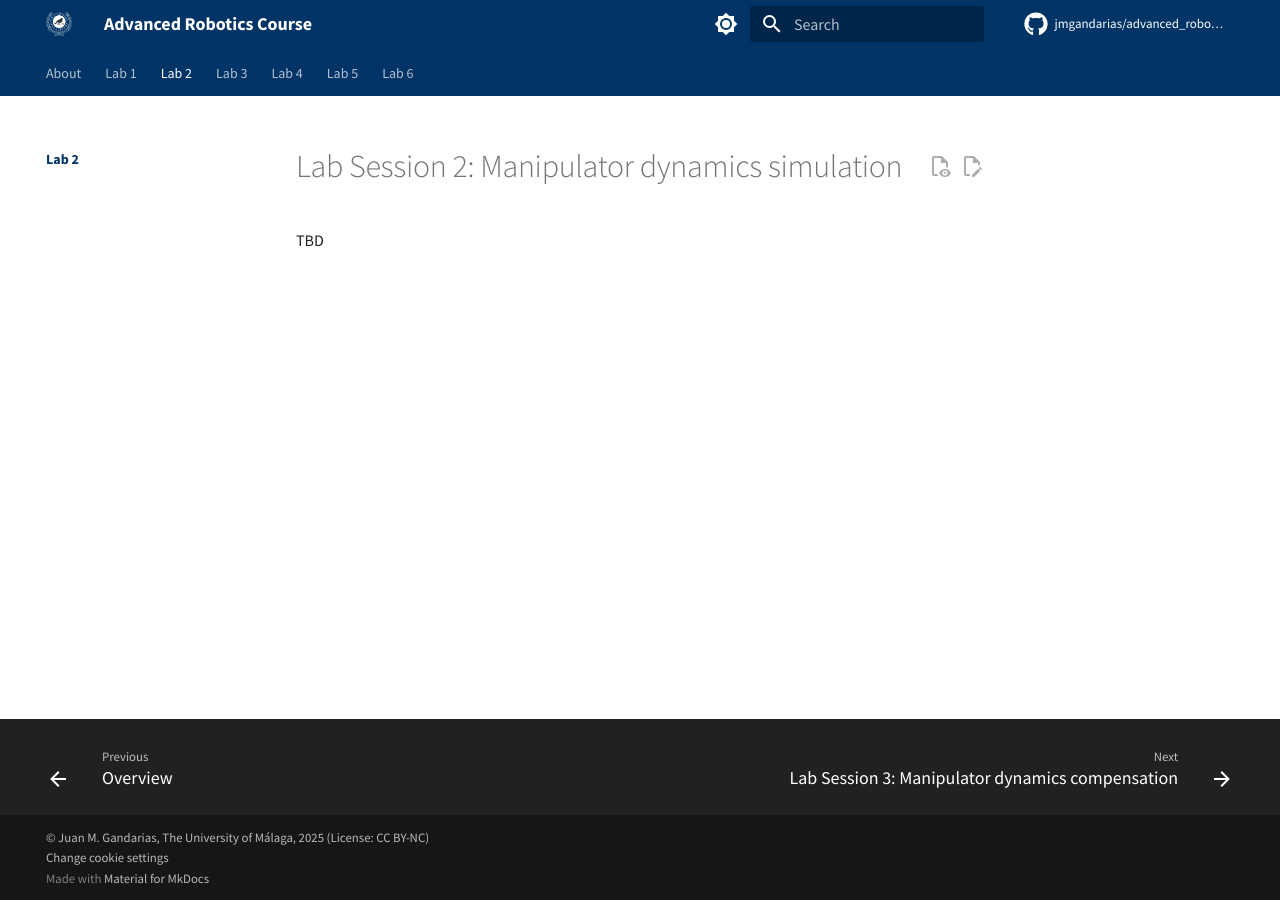
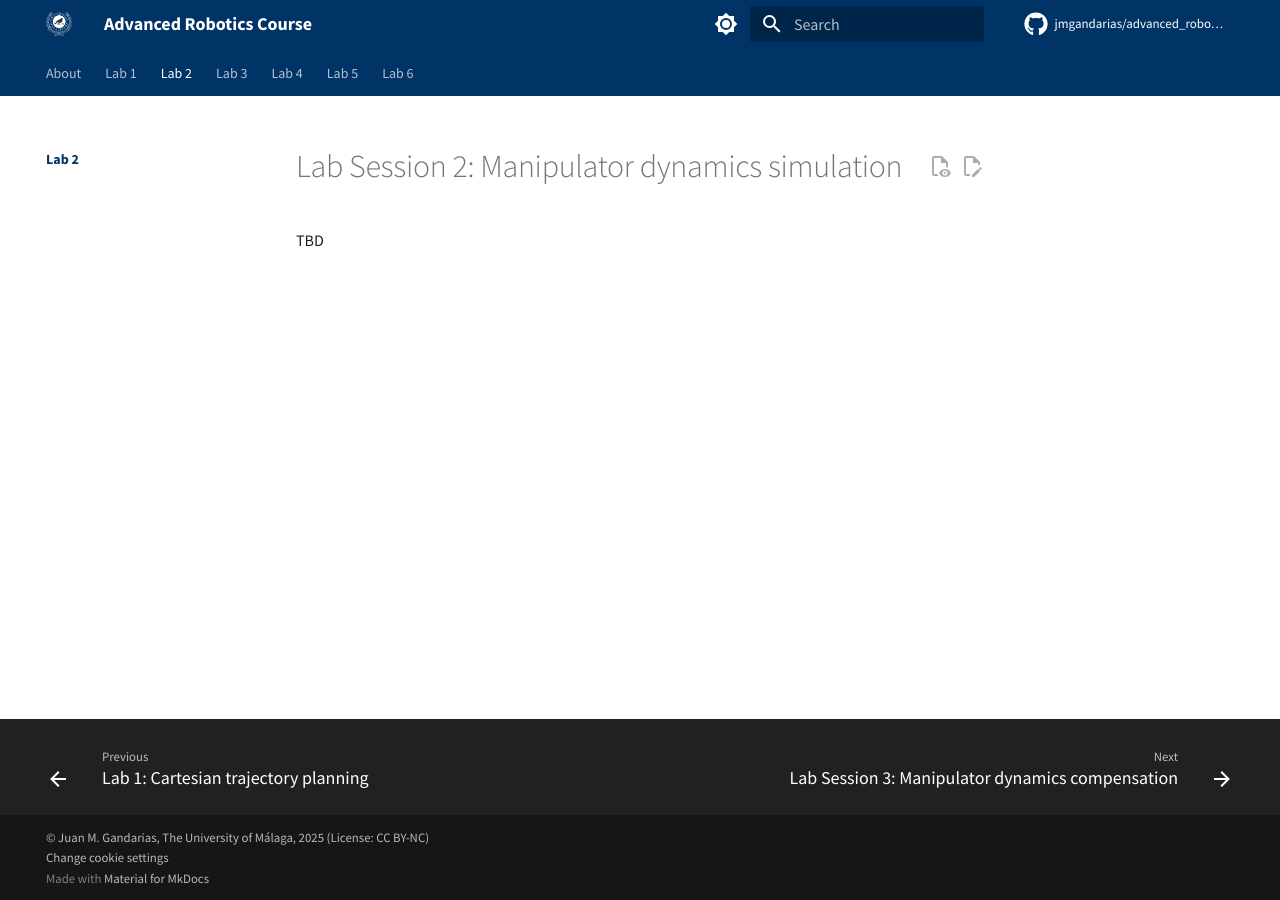
Before and after one commit to jmgandarias/advanced_robotics, an MkDocs documentation site: the page built from docs/lab2/README.md, in a window 1280 px wide. Built offline with MkDocs 1.6.1 and Material for MkDocs 9.7.7, drawn with Linux system fonts in a browser that asks for light colours; nearby versions of some CDN libraries; library files that are not in the unit come from our copies; comment, search, counter and statistics services are not loaded.

```diff
--- a/docs/lab1/README.md
+++ b/docs/lab1/README.md
@@ -1,5 +1,4 @@
-
-# Overview
+# Lab 1: Cartesian trajectory planning
 
 This exercise illustrates the generation of Cartesian trajectories using one of the methodologies studied in this course. For this purpose, a series of functions will be used:
 
```
Also changed, not shown: 6 other files.
